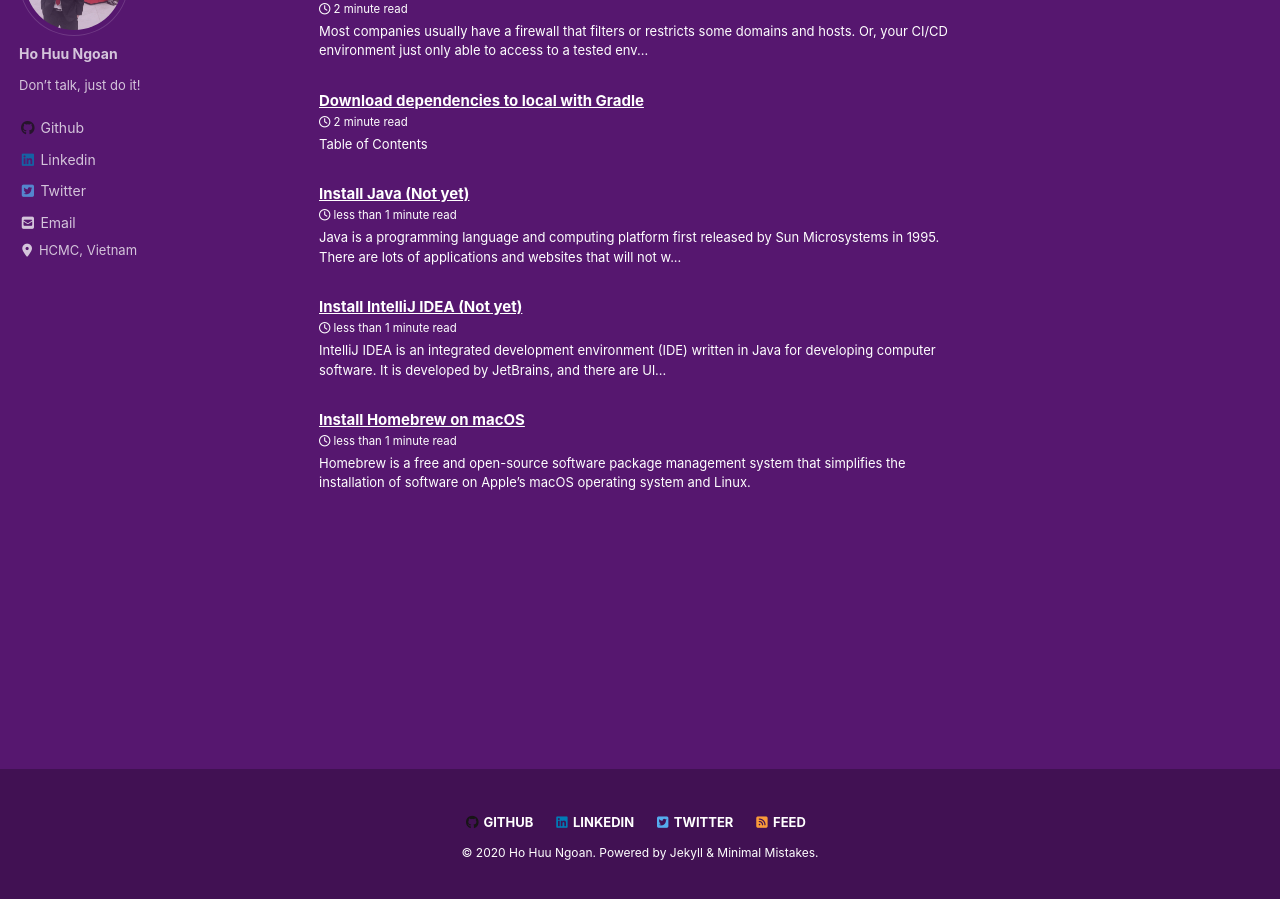
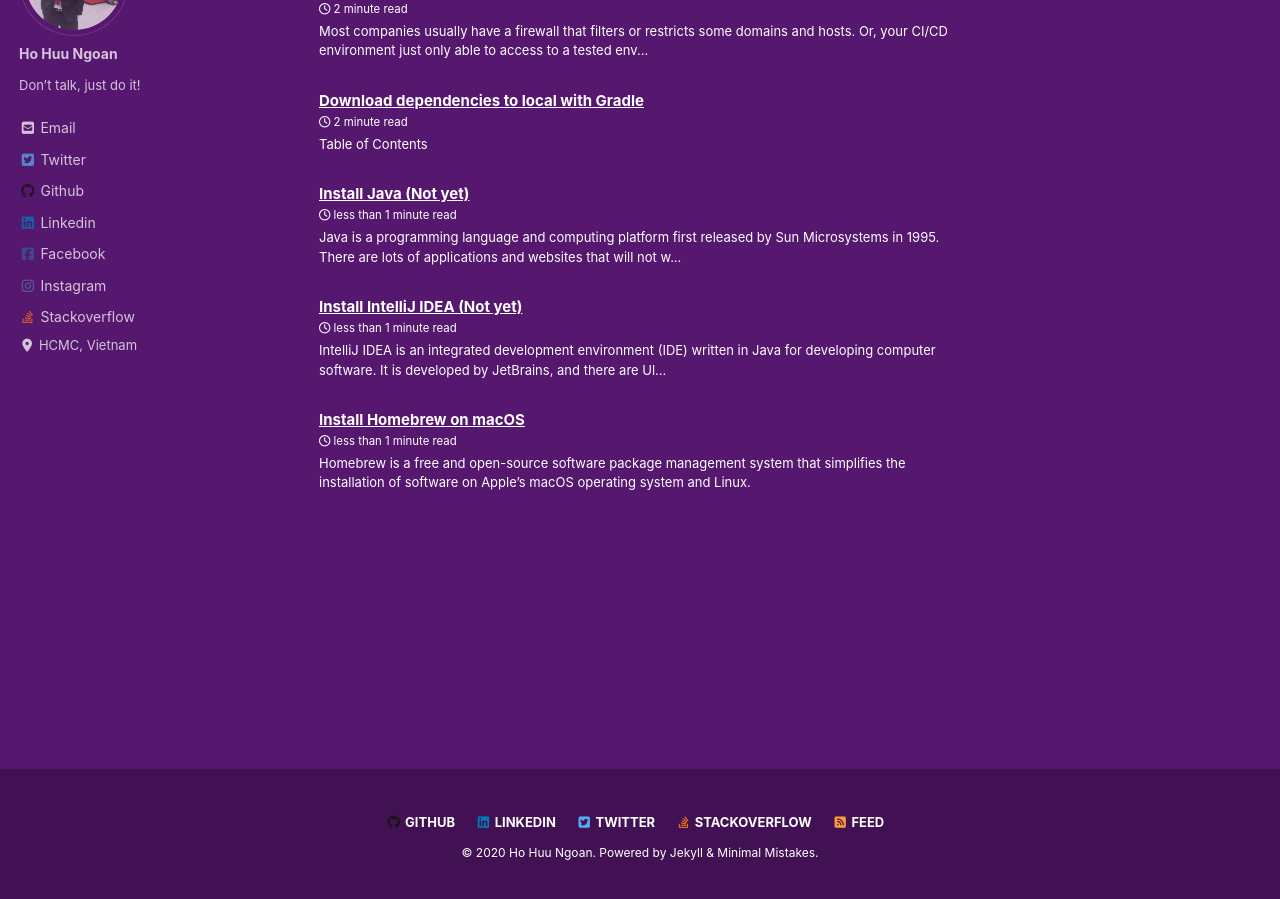
Before and after one commit to ngoanh2n/blog, a Jekyll site: the page built from index.html, in a window 1280 px wide and 900 px high, scrolled down 170 px. Built offline with Jekyll 4.4.1, drawn with Linux system fonts in a browser that asks for light colours; cached includes are drawn as plain includes; nearby versions of some CDN libraries; the list of posts is cut into pages by our own code; comment, search, counter and statistics services are not loaded; a style sheet for code colours, icons or effects is not loaded.

Commit message:
[CONFIG] Add links: stackoverflow, instagram, facebook

```diff
--- a/_config.yml
+++ b/_config.yml
@@ -113,27 +113,27 @@
   location         : "HCMC, Vietnam"
   # email            : "ngoanh2n@gmail.com"
   links:
+    - label: "Email"
+      icon: "fas fa-fw fa-envelope-square"
+      url: mailto:ngoanh2n@gmail.com
+    - label: "Twitter"
+      icon: "fab fa-fw fa-twitter-square"
+      url: "https://twitter.com/ngoanh2n"
     - label: "Github"
       icon: "fab fa-fw fa-github"
       url: "https://github.com/ngoanh2n"
     - label: "Linkedin"
       icon: "fab fa-fw fa-linkedin"
       url: "https://www.linkedin.com/in/ngoanh2n"
-    - label: "Twitter"
-      icon: "fab fa-fw fa-twitter-square"
-      url: "https://twitter.com/ngoanh2n"
-    - label: "Email"
-      icon: "fas fa-fw fa-envelope-square"
-      url: mailto:ngoanh2n@gmail.com
-    - label: "Website"
-      icon: "fas fa-fw fa-link"
-      # url: "https://your-website.com"
     - label: "Facebook"
       icon: "fab fa-fw fa-facebook-square"
-      # url: "https://facebook.com/ngoanh2n"
+      url: "https://facebook.com/ngoanh2n"
     - label: "Instagram"
       icon: "fab fa-fw fa-instagram"
-      # url: "https://instagram.com/ngoanh2n"
+      url: "https://instagram.com/ngoanh2n"
+    - label: "Stackoverflow"
+      icon: "fab fa-fw fa-stack-overflow"
+      url: "https://stackoverflow.com/users/3419571/ho-huu-ngoan"
 
 # Site Footer
 footer:
@@ -147,6 +147,9 @@
     - label: "Twitter"
       icon: "fab fa-fw fa-twitter-square"
       url: "https://twitter.com/ngoanh2n"
+    - label: "Stackoverflow"
+      icon: "fab fa-fw fa-stack-overflow"
+      url: "https://stackoverflow.com/users/3419571/ho-huu-ngoan"
 
 # Reading Files
 include:
```
